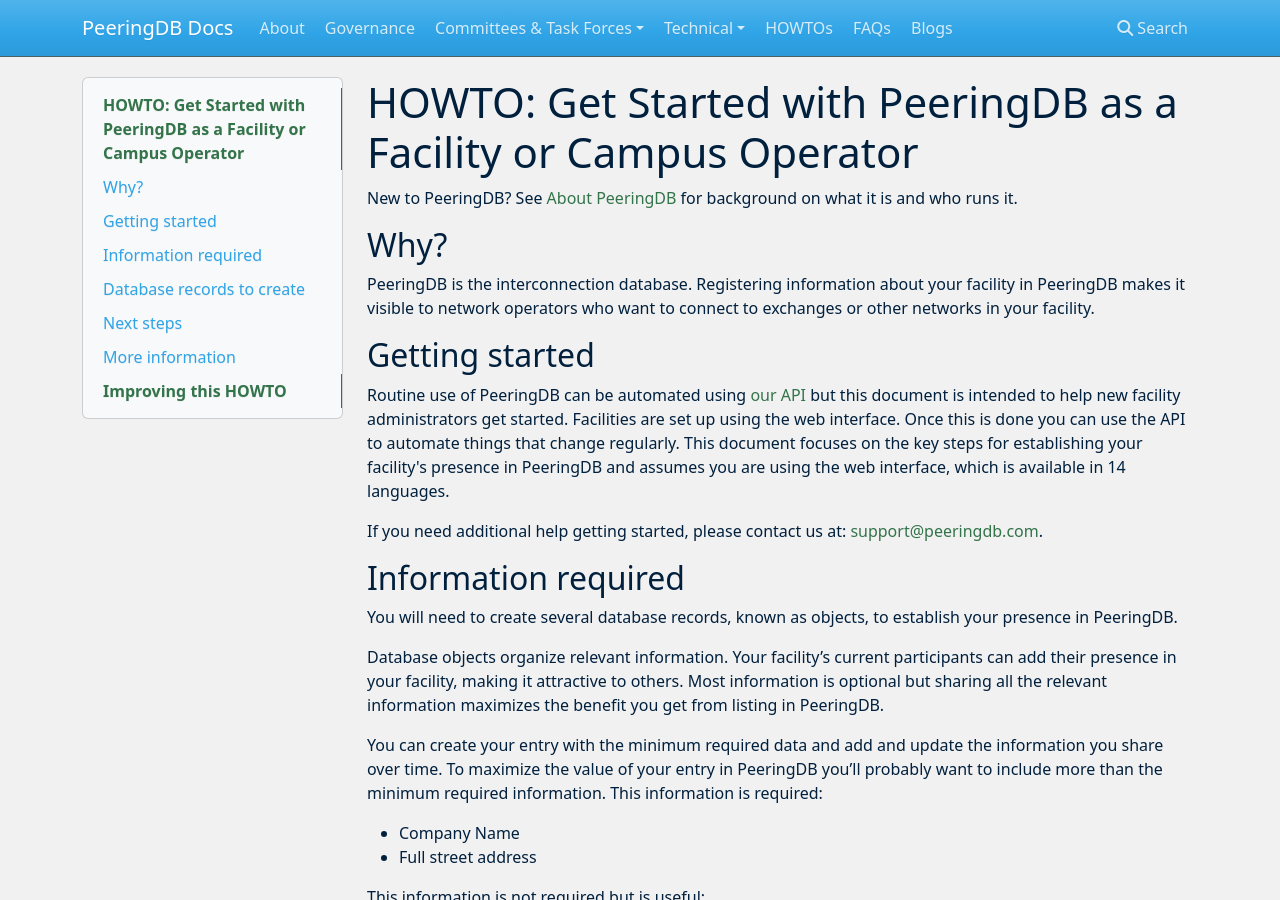
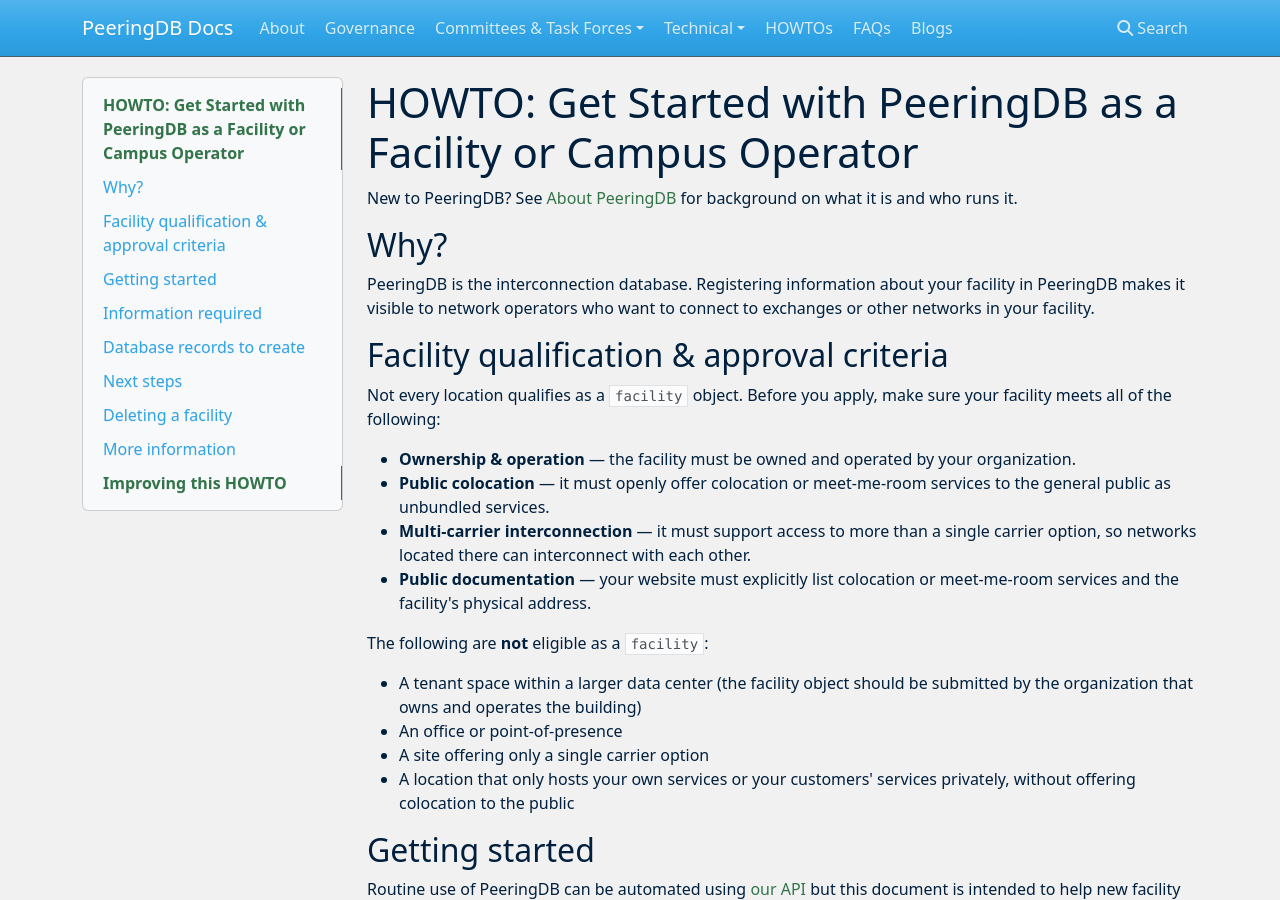
Before and after one commit to peeringdb/docs, an MkDocs documentation site: the page built from docs/howto/get-started-facility.md, in a window 1280 px wide and 900 px high. Built offline with MkDocs 1.6.1, drawn with Linux system fonts in a browser that asks for light colours; nearby versions of some CDN libraries; some of the changed text lies outside the part shown.

Commit message:
docs(getting-started): add qualification criteria and deletion-lock guidance
Facility, exchange, and carrier applicants were finding out they
didn't qualify only after submitting and getting rejected, because
the eligibility bar for each object type lived only in the Admin
Committee's Deskpro response snippets, not in the public HOWTOs.
Likewise, none of the three guides warned that facility and IX
prefix objects can't be deleted once other records depend on them,
so operators hit that block with no context.

Changes:
- docs/howto/get-started-facility.md: add "Facility qualification &
  approval criteria" section (ownership/operation,
  public colocation, multi-carrier interconnection, public
  documentation, and explicitly ineligible site types) and a
  "Deleting a facility" warning admonition covering the
  connected-networks deletion lock
- docs/howto/get-started-exchange.md: add a "3-ASN minimum" callout
  covering the participant threshold, route-server/affiliated-ASN
  exclusions, and RDAP-verifiable prefix requirements, plus a
  "Deleting an IX prefix" warning admonition covering the
  connected-networks deletion lock
- docs/howto/get-started-carrier.md: add "Carrier infrastructure
  qualification checklist" distinguishing eligible carrier-grade
  services (dark fibre, DWDM/wavelengths, Ethernet transport, MPLS
  VPN over owned infrastructure) from ineligible resold/leased
  transport

Content is sourced from the Admin Committee's public Deskpro
snippets already indexed in committee/admin/deskpro_snippets.md
(;fac-rejected, ;ix-rejected, ;car-rejected, ;deletion-fac,
;deletion-ixpfx) -- this makes criteria the committee already
applies visible to applicants before they submit.

Security:
- N/A -- documentation only

Testing:
- mkdocs build --strict passes with 0 warnings; admonition blocks
  confirmed to render as `class="admonition warning"` /
  `class="admonition important"` in the generated HTML

Backwards Compatibility:
- N/A -- additive content only, no headings renamed or removed, no
  existing anchors changed

Co-Authored-By: Claude Sonnet 5 <noreply@anthropic.com>
Plan-By: Gemini 3.6 Flash <noreply@google.com>

```diff
--- a/docs/howto/get-started-facility.md
+++ b/docs/howto/get-started-facility.md
@@ -4,6 +4,22 @@ New to PeeringDB? See [About PeeringDB](../index.md) for background on what it i
 
 ## Why?
 PeeringDB is the interconnection database. Registering information about your facility in PeeringDB makes it visible to network operators who want to connect to exchanges or other networks in your facility.
+
+## Facility qualification & approval criteria
+
+Not every location qualifies as a `facility` object. Before you apply, make sure your facility meets all of the following:
+
+* **Ownership & operation** — the facility must be owned and operated by your organization.
+* **Public colocation** — it must openly offer colocation or meet-me-room services to the general public as unbundled services.
+* **Multi-carrier interconnection** — it must support access to more than a single carrier option, so networks located there can interconnect with each other.
+* **Public documentation** — your website must explicitly list colocation or meet-me-room services and the facility's physical address.
+
+The following are **not** eligible as a `facility`:
+
+* A tenant space within a larger data center (the facility object should be submitted by the organization that owns and operates the building)
+* An office or point-of-presence
+* A site offering only a single carrier option
+* A location that only hosts your own services or your customers' services privately, without offering colocation to the public
 
 ## Getting started
 Routine use of PeeringDB can be automated using [our API](https://www.peeringdb.com/apidocs) but this document is intended to help new facility administrators get started. Facilities are set up using the web interface. Once this is done you can use the API to automate things that change regularly. This document focuses on the key steps for establishing your facility's presence in PeeringDB and assumes you are using the web interface, which is available in 14 languages.
@@ -72,6 +88,11 @@ This short document describes the first steps for getting set up in PeeringDB. O
 
 * Encourage the networks and Internet Exchanges to also register with PeeringDB, and to indicate their presence in your facility. Thus making their presence visible to others and so increasing the possibility of interconnection with other networks.
 
+## Deleting a facility
+
+!!! warning "Facilities with active connections can't be deleted"
+    PeeringDB blocks deletion of a `facility` object as long as any network or IXP still lists a presence there. If you need to remove a facility, first unlink or migrate those connections. If the facility has been abandoned or has a new owner, contact [support@peeringdb.com](mailto:support@peeringdb.com) and explain the situation.
+
 ## More information
 The [PeeringDB Data Ownership Policy](https://docs.peeringdb.com/gov/misc/2020-04-06_PeeringDB_Data_Ownership_Policy_Document_v1.0.pdf) describes all the objects in PeeringDB.
 
```
Also changed, not shown: docs/howto/get-started-carrier.md (+11 -0 lines), docs/howto/get-started-exchange.md (+8 -0 lines).
